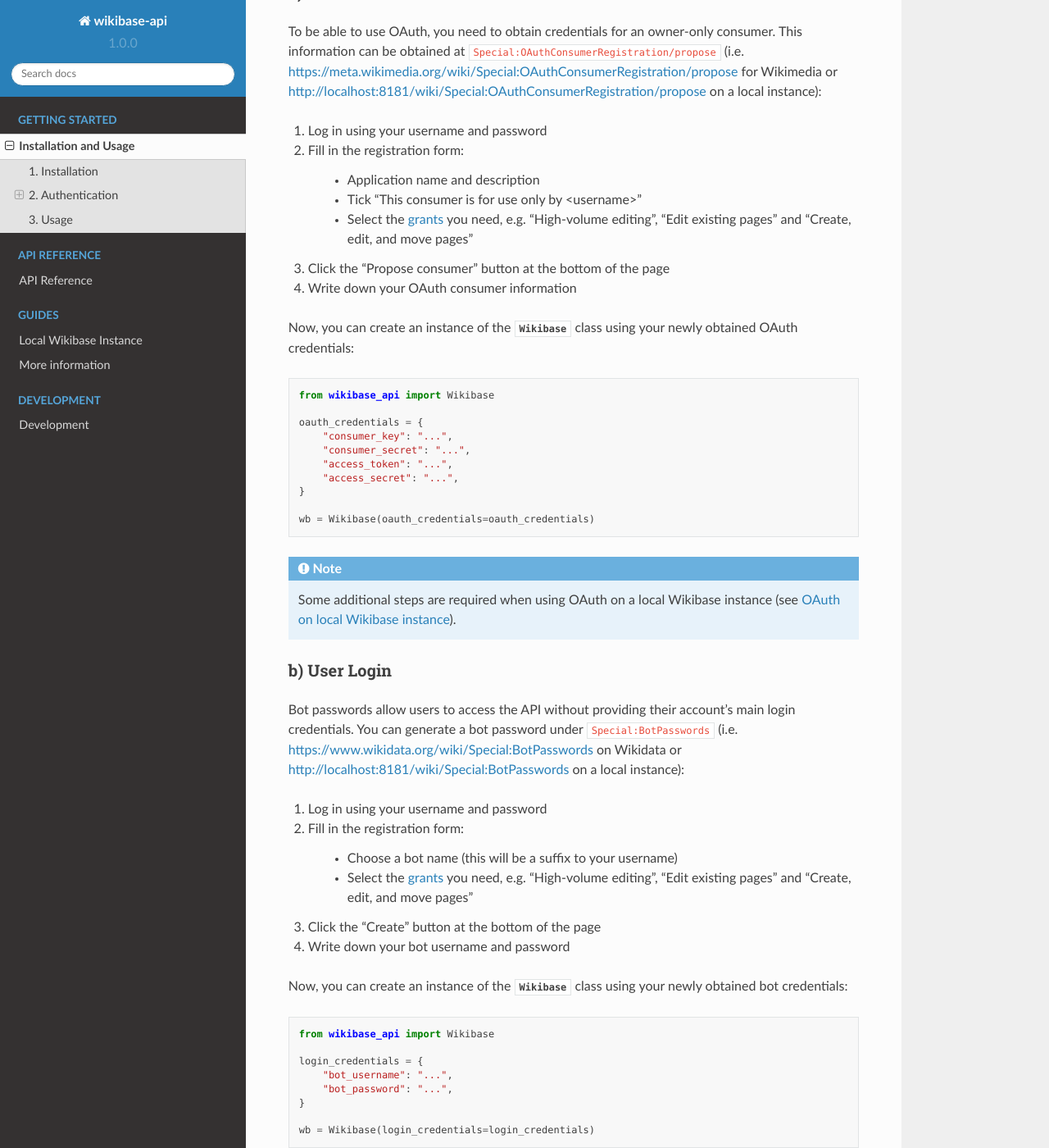
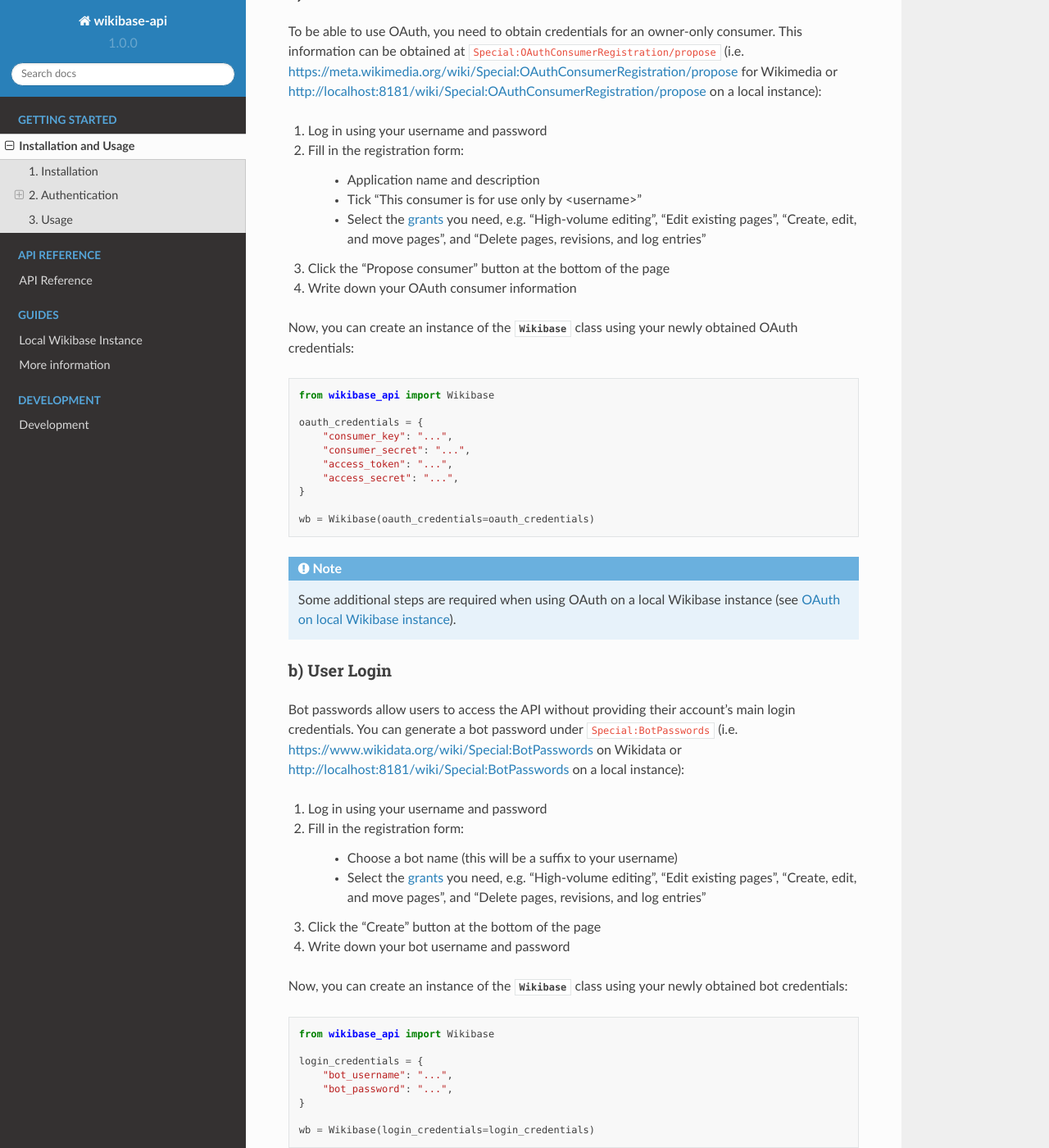
Before and after one commit to samuelmeuli/wikibase-api, a Sphinx documentation site: the page built from docs/getting_started/installation_and_usage.rst, in a window 1280 px wide and 1400 px high, scrolled down 964 px. Shown: the whole window at 82% size. Built offline with Sphinx 7.4.7 and the Read the Docs theme 2.0.0, drawn with Linux system fonts in a browser that asks for light colours.

Commit message:
Fix grants in docs

```diff
--- a/docs/getting_started/installation_and_usage.rst
+++ b/docs/getting_started/installation_and_usage.rst
@@ -44,7 +44,7 @@ To be able to use OAuth, you need to obtain credentials for an owner-only consum
 
     * Application name and description
     * Tick "This consumer is for use only by <username>"
-    * Select the `grants <https://www.mediawiki.org/wiki/Special:ListGrants>`_ you need, e.g. "High-volume editing", "Edit existing pages" and "Create, edit, and move pages"
+    * Select the `grants <https://www.mediawiki.org/wiki/Special:ListGrants>`_ you need, e.g. "High-volume editing", "Edit existing pages", "Create, edit, and move pages", and "Delete pages, revisions, and log entries"
 
 3. Click the "Propose consumer" button at the bottom of the page
 4. Write down your OAuth consumer information
@@ -75,7 +75,7 @@ Bot passwords allow users to access the API without providing their account's ma
 2. Fill in the registration form:
 
     * Choose a bot name (this will be a suffix to your username)
-    * Select the `grants <https://www.mediawiki.org/wiki/Special:ListGrants>`_ you need, e.g. "High-volume editing", "Edit existing pages" and "Create, edit, and move pages"
+    * Select the `grants <https://www.mediawiki.org/wiki/Special:ListGrants>`_ you need, e.g. "High-volume editing", "Edit existing pages", "Create, edit, and move pages", and "Delete pages, revisions, and log entries"
 
 3. Click the "Create" button at the bottom of the page
 4. Write down your bot username and password
```
